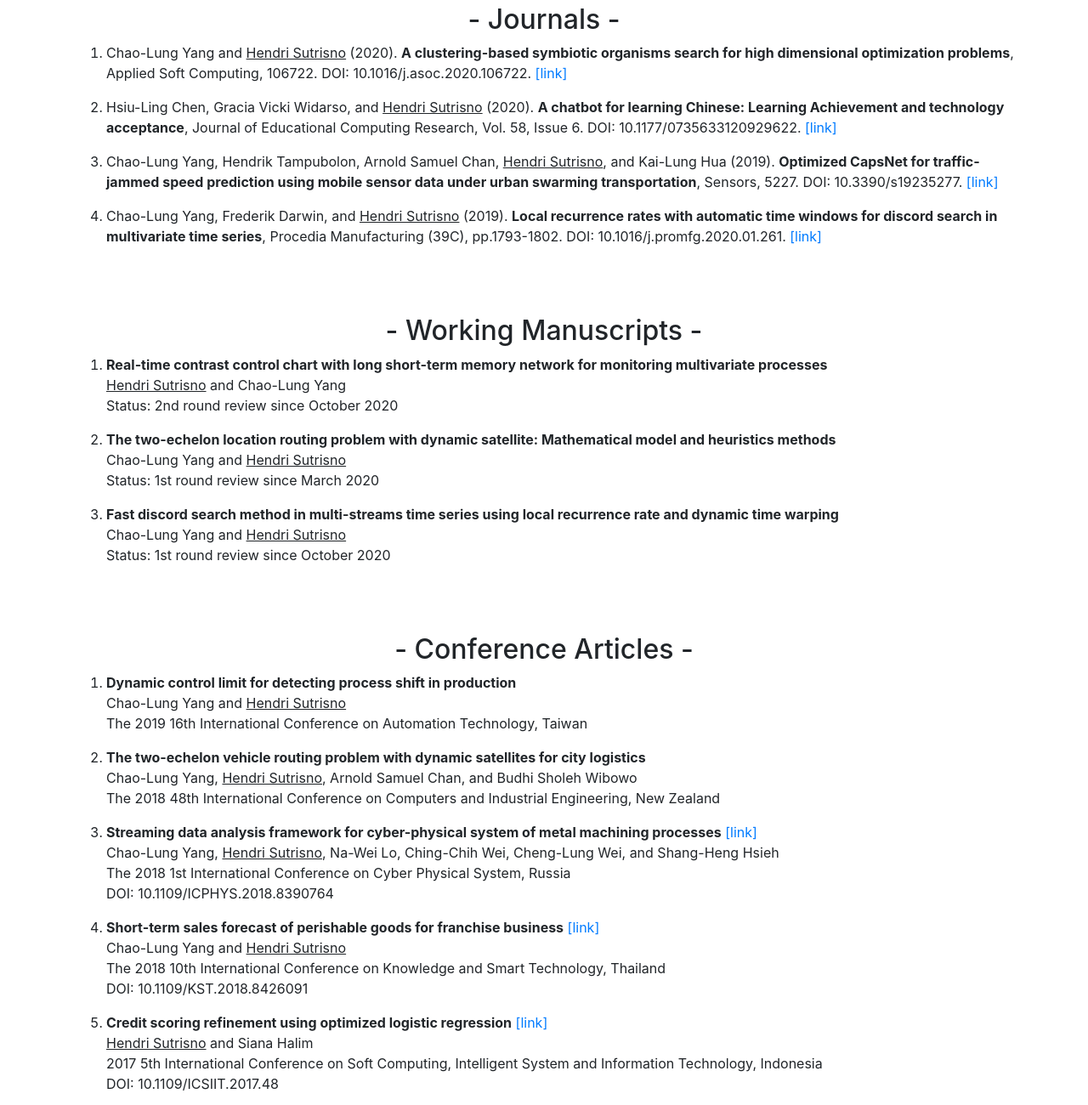
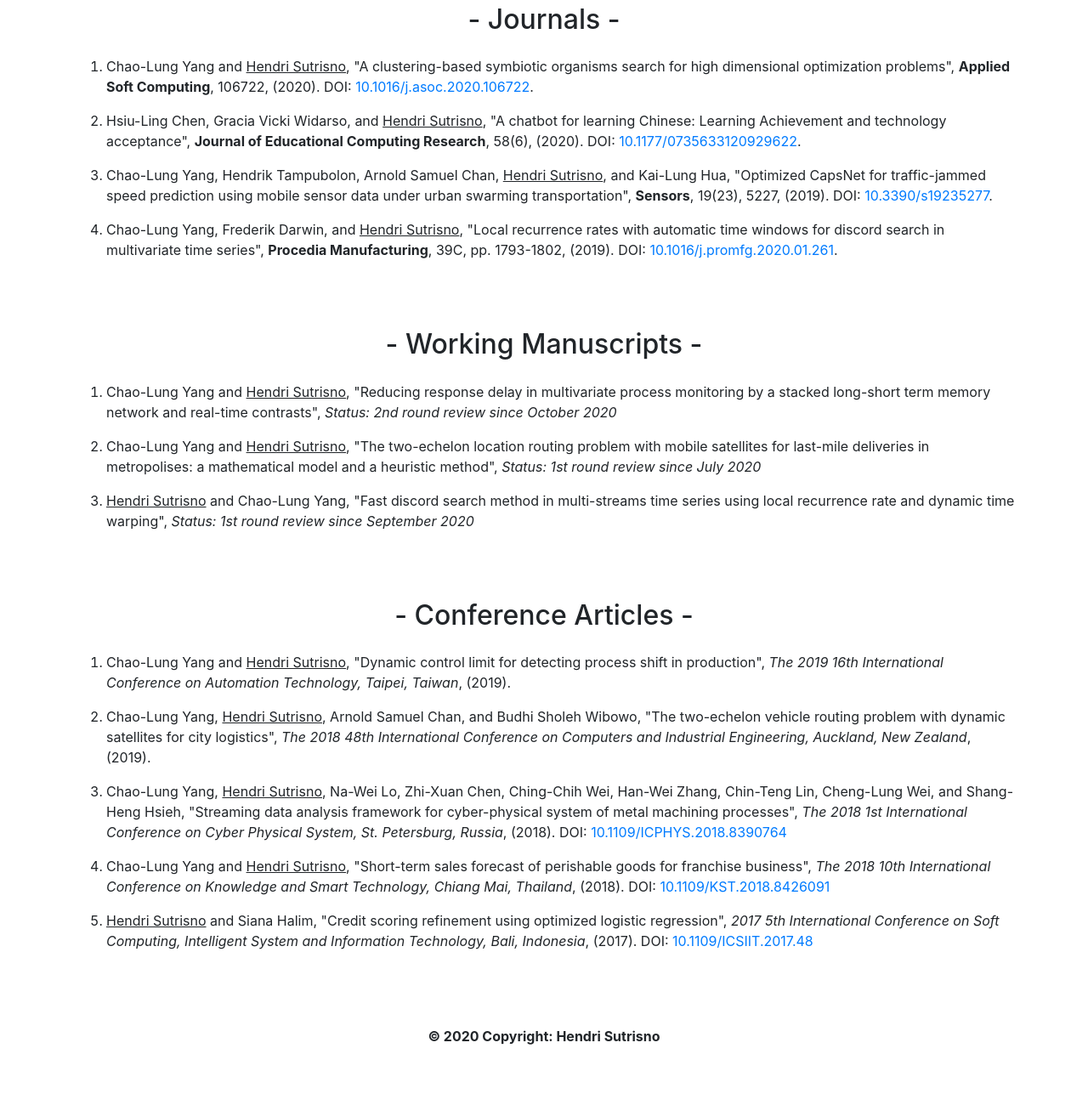
Before and after one commit to sutrisnohendri/web, a plain HTML site: page index.html in a window 1280 px wide. Shown: the part 2700-4000 px from the top of the page at 85% size. After the commit the page ends 3947 px from the top, so only its background shows below. Drawn offline with nearby package versions, Linux system fonts and the light colour scheme.

Commit message:
Update index.html

```diff
--- a/index.html
+++ b/index.html
@@ -272,16 +272,28 @@
                     <div class="col-md-12">
                         <ol>
                             <li>
-                                <p class="publications__text">Chao-Lung Yang and <u>Hendri Sutrisno</u> (2020). <strong>A clustering-based symbiotic organisms search for high dimensional optimization problems</strong>, Applied Soft Computing, 106722. DOI: 10.1016/j.asoc.2020.106722. <a href="https://dx.doi.org/10.1016/j.asoc.2020.106722">[link]</a></p>
+                                <p class="publications__text"> </p> Chao-Lung Yang and <u>Hendri Sutrisno</u>,
+                                "A clustering-based symbiotic organisms search for high dimensional optimization problems",
+                                <strong>Applied Soft Computing</strong>, 106722, (2020).
+                                DOI: <a href="https://dx.doi.org/10.1109/ICPHYS.2018.8390764">10.1016/j.asoc.2020.106722</a>.
                             </li>
                             <li>
-                                <p class="publications__text">Hsiu-Ling Chen, Gracia Vicki Widarso, and <u>Hendri Sutrisno</u> (2020). <strong>A chatbot for learning Chinese: Learning Achievement and technology acceptance</strong>, Journal of Educational Computing Research, Vol. 58, Issue 6. DOI: 10.1177/0735633120929622. <a href="https://dx.doi.org/10.1177/0735633120929622">[link]</a></p>
+                                <p class="publications__text"> </p> Hsiu-Ling Chen, Gracia Vicki Widarso, and <u>Hendri Sutrisno</u>,
+                                "A chatbot for learning Chinese: Learning Achievement and technology acceptance",
+                                <strong>Journal of Educational Computing Research</strong>, 58(6), (2020).
+                                DOI: <a href="https://dx.doi.org/10.1177/0735633120929622">10.1177/0735633120929622</a>.
                             </li>
                             <li>
-                                <p class="publications__text">Chao-Lung Yang, Hendrik Tampubolon, Arnold Samuel Chan, <u>Hendri Sutrisno</u>, and Kai-Lung Hua (2019). <strong>Optimized CapsNet for traffic-jammed speed prediction using mobile sensor data under urban swarming transportation</strong>, Sensors, 5227. DOI: 10.3390/s19235277. <a href="https://dx.doi.org/10.3390/s19235277">[link]</a></p>
+                                <p class="publications__text"> </p> Chao-Lung Yang, Hendrik Tampubolon, Arnold Samuel Chan, <u>Hendri Sutrisno</u>, and Kai-Lung Hua,
+                                "Optimized CapsNet for traffic-jammed speed prediction using mobile sensor data under urban swarming transportation",
+                                <strong>Sensors</strong>, 19(23), 5227, (2019).
+                                DOI: <a href="https://dx.doi.org/10.3390/s19235277">10.3390/s19235277</a>.
                             </li>
                             <li>
-                                <p class="publications__text">Chao-Lung Yang, Frederik Darwin, and <u>Hendri Sutrisno</u> (2019). <strong>Local recurrence rates with automatic time windows for discord search in multivariate time series</strong>, Procedia Manufacturing (39C), pp.1793-1802. DOI: 10.1016/j.promfg.2020.01.261. <a href="https://dx.doi.org/10.1016/j.promfg.2020.01.261">[link]</a></p>
+                                <p class="publications__text"> </p> Chao-Lung Yang, Frederik Darwin, and <u>Hendri Sutrisno</u>,
+                                "Local recurrence rates with automatic time windows for discord search in multivariate time series",
+                                <strong>Procedia Manufacturing</strong>, 39C, pp. 1793-1802, (2019).
+                                DOI: <a href="https://dx.doi.org/10.1016/j.promfg.2020.01.261">10.1016/j.promfg.2020.01.261</a>.
                             </li>
                         </ol>
                     </div>
@@ -297,19 +309,19 @@
                     <div class="col-md-12">
                         <ol>
                             <li>
-                                <p class="ongoing__text"><strong>Real-time contrast control chart with long short-term memory network for monitoring multivariate processes</strong>
-                                <br><u>Hendri Sutrisno</u> and Chao-Lung Yang
-                                <br>Status: 2nd round review since October 2020</p>
+                                <p class="ongoing__text"> </p> Chao-Lung Yang and <u>Hendri Sutrisno</u>,
+                                "Reducing response delay in multivariate process monitoring by a stacked long-short term memory network and real-time contrasts",
+                                <i>Status: 2nd round review since October 2020</i>
                             </li>
                             <li>
-                                <p class="ongoing__text"><strong>The two-echelon location routing problem with dynamic satellite: Mathematical model and heuristics methods</strong>
-                                <br>Chao-Lung Yang and <u>Hendri Sutrisno</u>
-                                <br>Status: 1st round review since March 2020</p>
+                                <p class="ongoing__text"> </p> Chao-Lung Yang and <u>Hendri Sutrisno</u>,
+                                "The two-echelon location routing problem with mobile satellites for last-mile deliveries in metropolises: a mathematical model and a heuristic method",
+                                <i>Status: 1st round review since July 2020</i>
                             </li>
                             <li>
-                                <p class="ongoing__text"><strong>Fast discord search method in multi-streams time series using local recurrence rate and dynamic time warping</strong>
-                                <br>Chao-Lung Yang and <u>Hendri Sutrisno</u>
-                                <br>Status: 1st round review since October 2020</p>
+                                <p class="ongoing__text"> </p> <u>Hendri Sutrisno</u> and Chao-Lung Yang,
+                                "Fast discord search method in multi-streams time series using local recurrence rate and dynamic time warping",
+                                <i>Status: 1st round review since September 2020</i>
                             </li>
                         </ol>
                     </div>
@@ -325,32 +337,32 @@
                     <div class="col-md-12">
                         <ol>
                             <li>
-                                <p class="conference__text"><strong>Dynamic control limit for detecting process shift in production</strong>
-                                <br>Chao-Lung Yang and <u>Hendri Sutrisno</u>
-                                <br>The 2019 16th International Conference on Automation Technology, Taiwan</p>
+                                <p class="conference__text"> </p> Chao-Lung Yang and <u>Hendri Sutrisno</u>,
+                                "Dynamic control limit for detecting process shift in production",
+                                <i>The 2019 16th International Conference on Automation Technology, Taipei, Taiwan</i>, (2019).
                             </li>
                             <li>
-                                <p class="conference__text"><strong>The two-echelon vehicle routing problem with dynamic satellites for city logistics</strong>
-                                <br>Chao-Lung Yang, <u>Hendri Sutrisno</u>, Arnold Samuel Chan, and Budhi Sholeh Wibowo
-                                <br>The 2018 48th International Conference on Computers and Industrial Engineering, New Zealand</p>
+                                <p class="conference__text"> </p> Chao-Lung Yang, <u>Hendri Sutrisno</u>, Arnold Samuel Chan, and Budhi Sholeh Wibowo,
+                                "The two-echelon vehicle routing problem with dynamic satellites for city logistics",
+                                <i>The 2018 48th International Conference on Computers and Industrial Engineering, Auckland, New Zealand</i>, (2019).
                             </li>
                             <li>
-                                <p class="conference__text"><strong>Streaming data analysis framework for cyber-physical system of metal machining processes</strong> <a href="https://dx.doi.org/10.1109/ICPHYS.2018.8390764">[link]</a>
-                                <br>Chao-Lung Yang, <u>Hendri Sutrisno</u>, Na-Wei Lo, Ching-Chih Wei, Cheng-Lung Wei, and Shang-Heng Hsieh
-                                <br>The 2018 1st International Conference on Cyber Physical System, Russia
-                                <br>DOI: 10.1109/ICPHYS.2018.8390764</p>
+                                <p class="conference__text"> </p> Chao-Lung Yang, <u>Hendri Sutrisno</u>, Na-Wei Lo, Zhi-Xuan Chen, Ching-Chih Wei, Han-Wei Zhang, Chin-Teng Lin, Cheng-Lung Wei, and Shang-Heng Hsieh,
+                                "Streaming data analysis framework for cyber-physical system of metal machining processes",
+                                <i>The 2018 1st International Conference on Cyber Physical System, St. Petersburg, Russia</i>, (2018).
+                                DOI: <a href="https://dx.doi.org/10.1109/ICPHYS.2018.8390764">10.1109/ICPHYS.2018.8390764</a>
                             </li>
                             <li>
-                                <p class="conference__text"><strong>Short-term sales forecast of perishable goods for franchise business</strong> <a href="https://dx.doi.org/10.1109/KST.2018.8426091">[link]</a>
-                                <br>Chao-Lung Yang and <u>Hendri Sutrisno</u>
-                                <br>The 2018 10th International Conference on Knowledge and Smart Technology, Thailand
-                                <br>DOI: 10.1109/KST.2018.8426091</p>
+                                <p class="conference__text"> </p> Chao-Lung Yang and <u>Hendri Sutrisno</u>,
+                                "Short-term sales forecast of perishable goods for franchise business",
+                                <i>The 2018 10th International Conference on Knowledge and Smart Technology, Chiang Mai, Thailand</i>, (2018).
+                                DOI: <a href="https://dx.doi.org/10.1109/KST.2018.8426091">10.1109/KST.2018.8426091</a>
                             </li>
                             <li>
-                                <p class="conference__text"><strong>Credit scoring refinement using optimized logistic regression</strong> <a href="https://doi.org/10.1109/ICSIIT.2017.48">[link]</a>
-                                <br><u>Hendri Sutrisno</u> and Siana Halim
-                                <br>2017 5th International Conference on Soft Computing, Intelligent System and Information Technology, Indonesia
-                                <br>DOI: 10.1109/ICSIIT.2017.48</p>
+                                <p class="conference__text"> </p> <u>Hendri Sutrisno</u> and Siana Halim,
+                                "Credit scoring refinement using optimized logistic regression",
+                                <i>2017 5th International Conference on Soft Computing, Intelligent System and Information Technology, Bali, Indonesia</i>, (2017).
+                                DOI: <a href="https://doi.org/10.1109/ICSIIT.2017.48">10.1109/ICSIIT.2017.48</a>
                             </li>
                         </ol>
                     </div>
```
